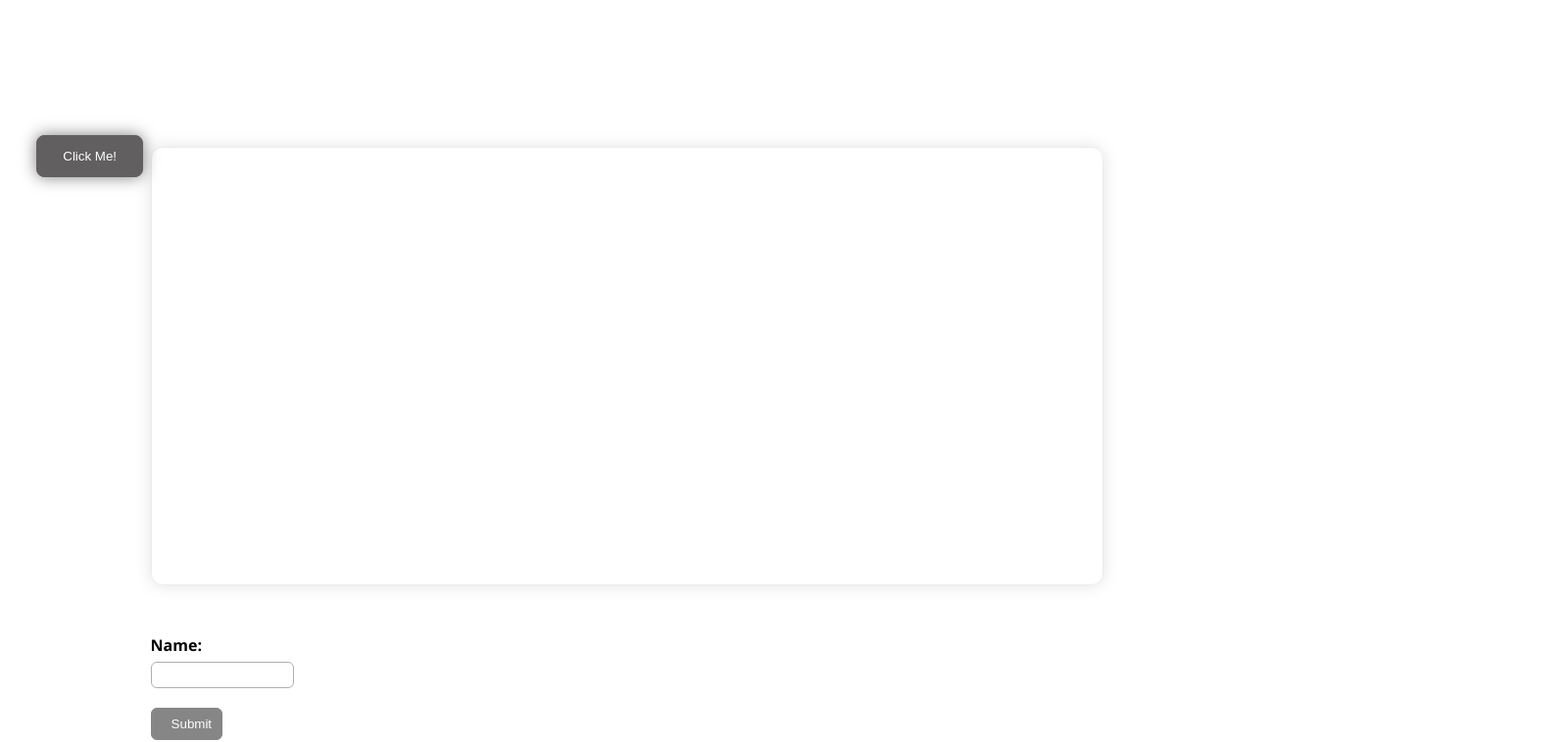
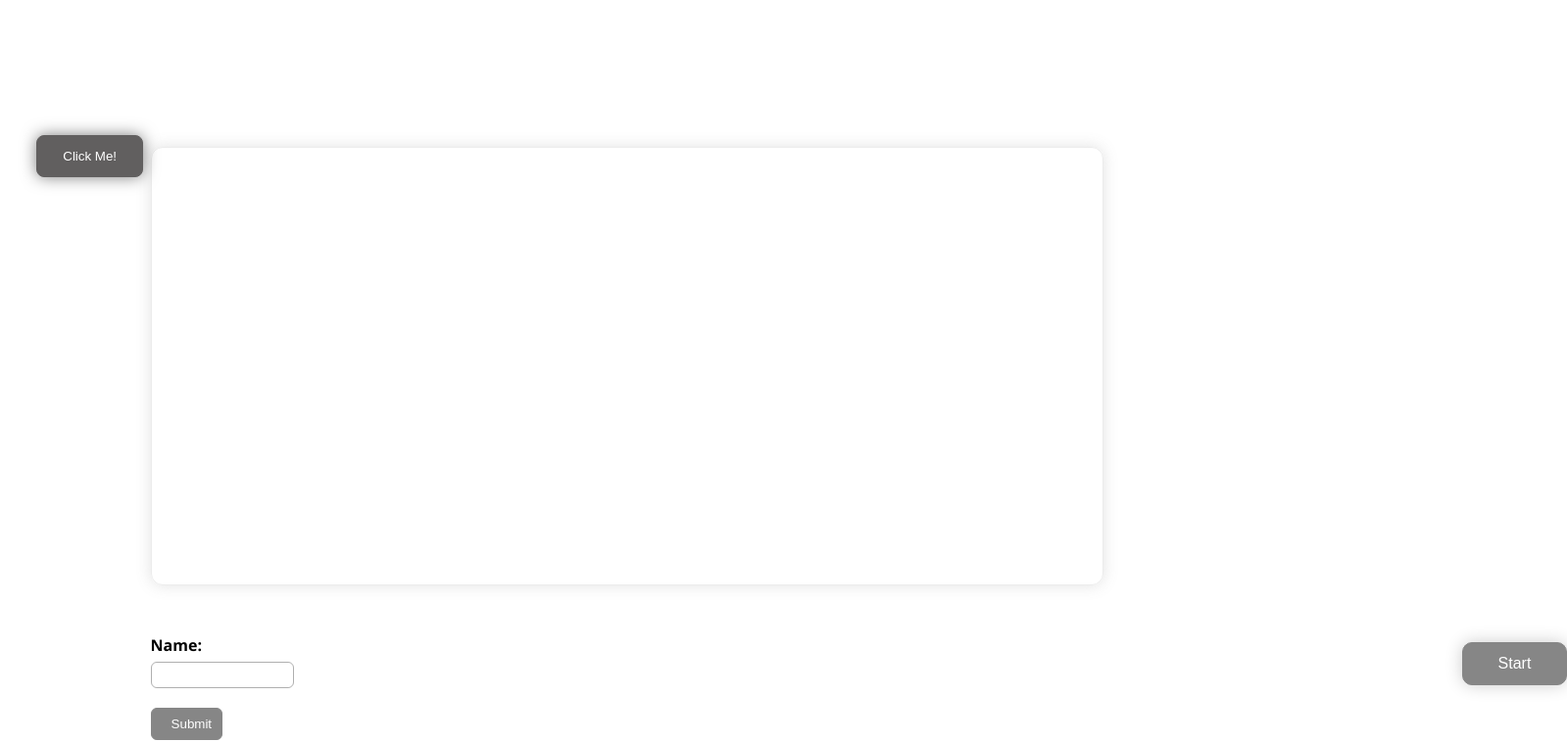
Before and after one commit to swandevagency/practice-git, a Nuxt app in the folder git/: page / in a window 1280 px wide. Shown: the top 758 px of the page at 98% size, 1599 px wide, since content can reach past the window. Built offline with nearby package versions, Linux system fonts and the light colour scheme.

Commit message:
StartButton's element & its styles

```diff
--- a/git/components/StartButton.vue
+++ b/git/components/StartButton.vue
@@ -1,5 +1,7 @@
 <template>
-
+  <div>
+    <button>Start</button>
+  </div>
 </template>
 
 <script>
@@ -8,6 +10,23 @@ export default {
 }
 </script>
 
-<style>
+<style scoped>
+button {
+  position: relative;
+  left: 1338px;
+  bottom: 100px;
+  font-size: 16px;
+  color: white;
+  background-color: rgb(134, 134, 134);
+  border: 1px solid rgb(134, 134, 134);
+  padding: 12px 36px;
+  border-radius: 10px;
+  cursor: pointer;
+  box-shadow: 0 0 17px rgba(0, 0, 0, 0.2);
+}
 
+button:hover {
+  background-color: rgb(150, 150, 150);
+  border: 1px solid rgb(150, 150, 150);
+}
 </style>
```
